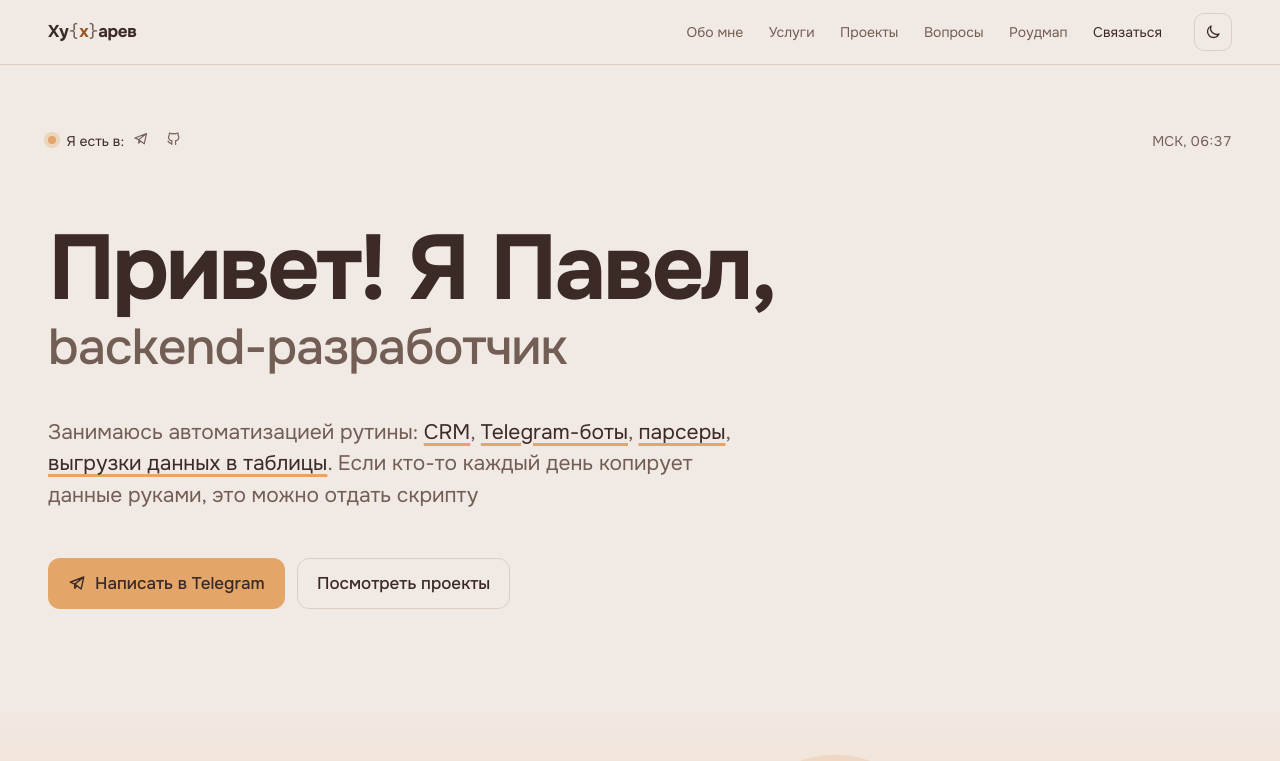
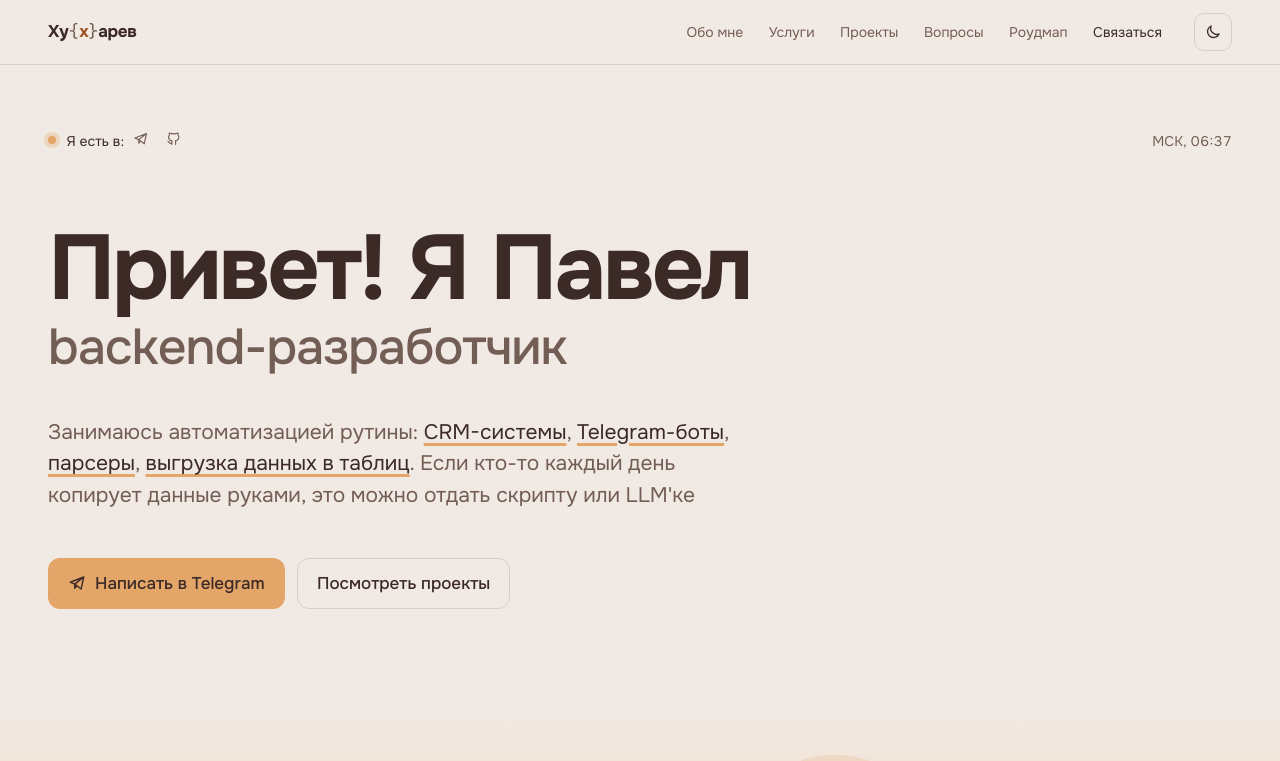
Before and after one commit to pavlent1yy/Pavel-Portfolio, a Next.js app: page /ru in a window 1280 px wide. Shown: the top 761 px of the page. Built offline with nearby package versions, Linux system fonts and the light colour scheme.

Commit message:
минорные правки в текст

```diff
--- a/src/content/ru.ts
+++ b/src/content/ru.ts
@@ -8,11 +8,11 @@ export const ru: Content = {
   hero: {
     status: "Я есть в:",
     city: "МСК",
-    headline: "Привет! Я Павел,",
+    headline: "Привет! Я Павел",
     role: "backend-разработчик",
     lead:
-      "Занимаюсь автоматизацией рутины: CRM, Telegram-боты, парсеры, выгрузки данных в таблицы. Если кто-то каждый день копирует данные руками, это можно отдать скрипту",
-    highlights: ["CRM", "Telegram-боты", "парсеры", "выгрузки данных в таблицы"],
+      "Занимаюсь автоматизацией рутины: CRM-системы, Telegram-боты, парсеры, выгрузка данных в таблиц. Если кто-то каждый день копирует данные руками, это можно отдать скрипту или LLM'ке",
+    highlights: ["CRM-системы", "Telegram-боты", "парсеры", "выгрузка данных в таблиц"],
     note: "КОДИТ :)",
   },
 
@@ -440,5 +440,5 @@ export const ru: Content = {
     sign: "Пишите. Не стесняйтесь.",
   },
 
-  colophon: "Сайт собран вместе с AI, но каждую строчку я проверил и доработал ручками. А заметки на полях — моим почерком, оцифрованным через Spectfaker, хаха",
+  colophon: "Сайт собран вместе с AI, но каждую строчку я проверил и доработал ручками. А заметки на полях — моим почерком",
 };
```
